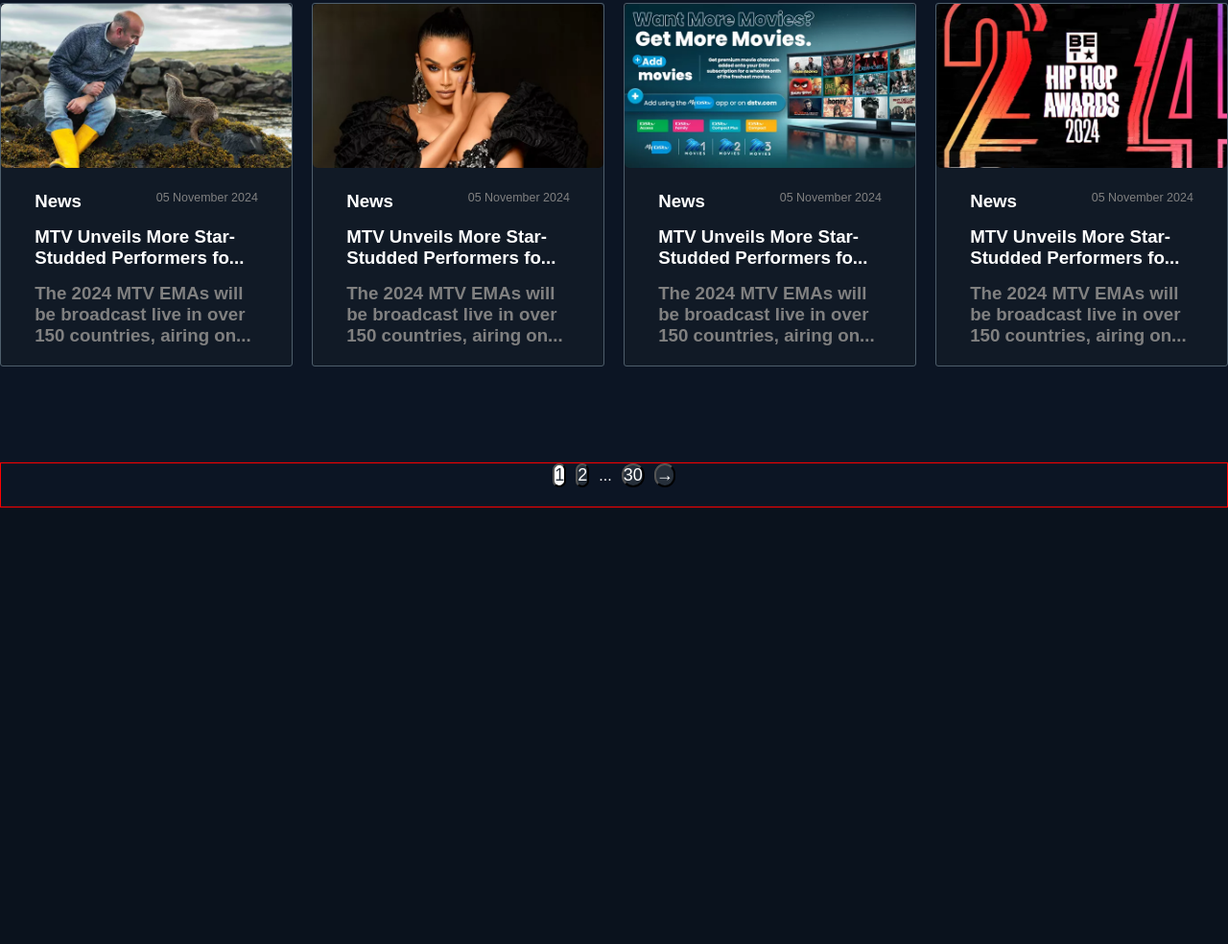
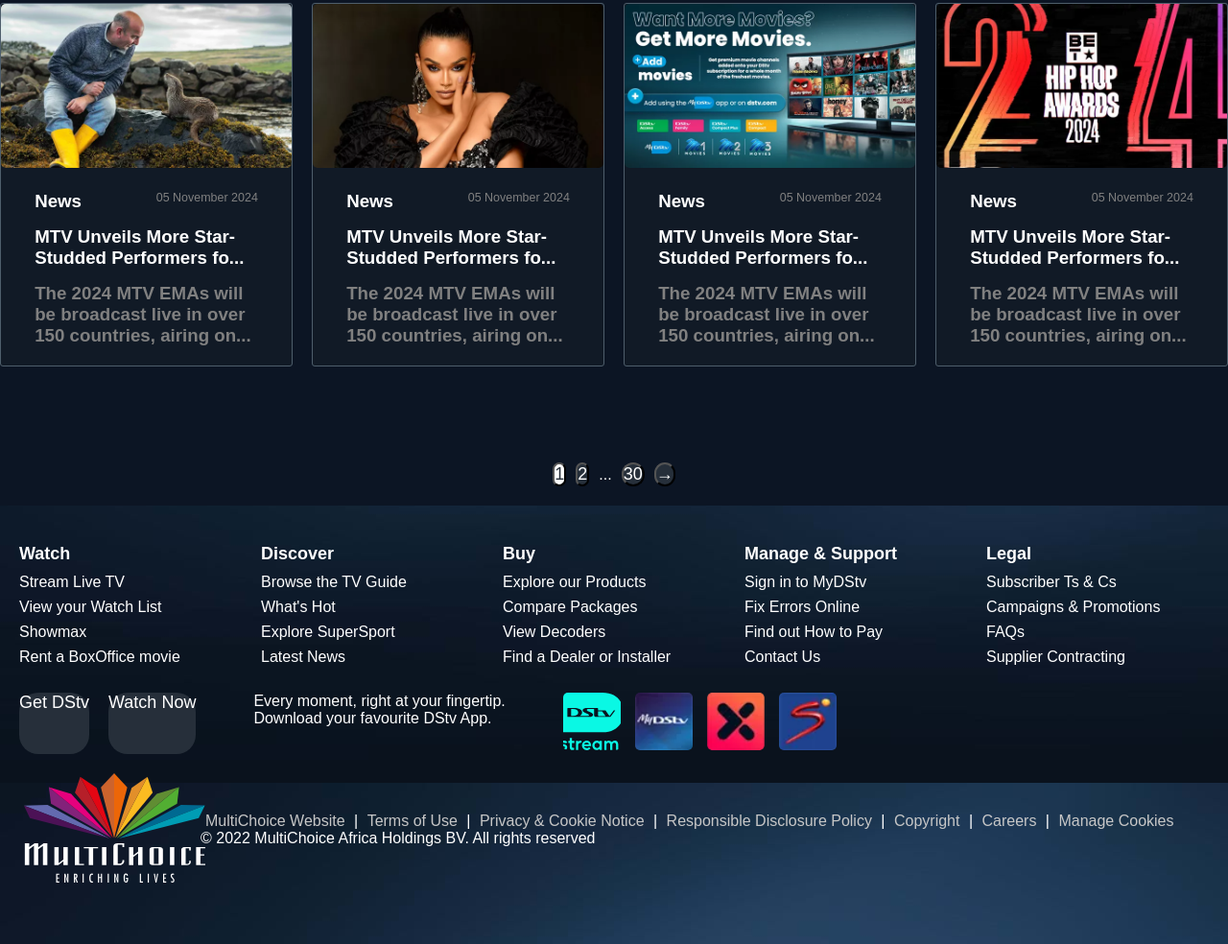
Before and after one commit to Justice-A/dstv-app, a plain HTML site: page news.html in a window 1280 px wide. Shown: the part 1434-2418 px from the top of the page at 96% size. Before the commit the page ends 1963 px from the top, so only its background shows below. Drawn offline with Linux system fonts and the light colour scheme.

Commit message:
add final changes

```diff
--- a/css/news.css
+++ b/css/news.css
@@ -168,7 +168,7 @@ img {
 
 .grid-buttons {
   /* margin: 0 auto; */
-  border: 1px red solid;
+  /* border: 1px red solid; */
   display: flex;
   align-items: center;
   justify-content: center;
@@ -188,9 +188,104 @@ img {
   border-radius: 20px;
 }
 
-.btn-1{
+.btn-1 {
   background-color: var(--white-colour);
-  color:  rgb(38, 47, 58);
+  color: rgb(38, 47, 58);
+}
+
+/* Footer Styles */
+.footer {
+  color: var(--white-colour);
+  padding: 40px 20px;
+  font-family: var(--font-family);
+}
+
+/* Footer Container */
+.footer-container {
+  display: flex;
+  flex-wrap: wrap; /* Allow wrapping for responsiveness */
+  justify-content: space-between;
+  gap: 20px;
+  margin-bottom: 20px;
+}
+
+/* Footer Columns */
+.footer-column {
+  flex: 1 1 200px; /* Flexible width with a minimum size */
+}
+
+.footer-column h3 {
+  font-size: var(--font-m);
+  font-family: var(--font-family);
+  margin-bottom: 10px;
+}
+
+.footer-column ul {
+  list-style: none;
+  padding: 0;
+}
+
+.footer-column ul li {
+  margin-bottom: 8px;
+}
+
+.footer-column ul li a {
+  color: var(--white-colour);
+  font-size: var(--font-s);
+  font-family: var(--font-family);
+  text-decoration: none;
+  transition: color 0.3s;
+}
+
+/* Footer Bottom */
+.footer-bottom {
+  display: flex;
+  flex-direction: row;
+  margin-bottom: 20px;
+  gap: 60px;
+}
+.footer-buttons {
+  gap: 20px;
+  display: flex;
+  flex-direction: row;
+}
+
+/* Footer Links */
+.footer-links {
+  display: flex;
+  flex-direction: row;
+  align-items: center;
+  margin-bottom: 20px;
+  font-size: var(--font-s);
+}
+.multichoice-icon {
+  font-size: var(--font-s);
+}
+.footer-column {
+  display: flex;
+  flex-direction: column;
+}
+.footer-links a {
+  color: #c7c7c7;
+  text-decoration: none;
+  margin: 0 5px;
+  transition: color 0.3s;
+}
+
+.footer-links a:hover {
+  color: #00aaff;
+}
+
+/* Footer Icons */
+.footer-icons {
+  display: flex;
+  gap: 15px;
+}
+
+.footer-icons img {
+  width: 60px;
+  height: 60px;
+  cursor: pointer;
 }
 
 @media (max-width: 756px) {
@@ -204,4 +299,16 @@ img {
   .header-date {
     width: 100%;
   }
+
+  .grid-container {
+    grid-template-columns: repeat(2, 1fr);
+  }
+
+  .footer-container {
+    flex-direction: column; /* Stack vertically on smaller screens */
+  }
+
+  .footer-icons {
+    flex-wrap: wrap;
+  }
 }
--- a/news.html
+++ b/news.html
@@ -343,6 +343,104 @@
           <button class="btn">→</button>
         </div>
       </section>
+
+      <footer class="footer container">
+        <div class="footer-container">
+          <!-- Footer Columns -->
+          <div class="footer-column">
+            <h3>Watch</h3>
+            <ul>
+              <li><a href="#">Stream Live TV</a></li>
+              <li><a href="#">View your Watch List</a></li>
+              <li><a href="#">Showmax</a></li>
+              <li><a href="#">Rent a BoxOffice movie</a></li>
+            </ul>
+          </div>
+
+          <div class="footer-column">
+            <h3>Discover</h3>
+            <ul>
+              <li><a href="#">Browse the TV Guide</a></li>
+              <li><a href="#">What's Hot</a></li>
+              <li><a href="#">Explore SuperSport</a></li>
+              <li><a href="#">Latest News</a></li>
+            </ul>
+          </div>
+
+          <div class="footer-column">
+            <h3>Buy</h3>
+            <ul>
+              <li><a href="#">Explore our Products</a></li>
+              <li><a href="#">Compare Packages</a></li>
+              <li><a href="#">View Decoders</a></li>
+              <li><a href="#">Find a Dealer or Installer</a></li>
+            </ul>
+          </div>
+
+          <div class="footer-column">
+            <h3>Manage & Support</h3>
+            <ul>
+              <li><a href="#">Sign in to MyDStv</a></li>
+              <li><a href="#">Fix Errors Online</a></li>
+              <li><a href="#">Find out How to Pay</a></li>
+              <li><a href="#">Contact Us</a></li>
+            </ul>
+          </div>
+
+          <div class="footer-column">
+            <h3>Legal</h3>
+            <ul>
+              <li><a href="#">Subscriber Ts & Cs</a></li>
+              <li><a href="#">Campaigns & Promotions</a></li>
+              <li><a href="#">FAQs</a></li>
+              <li><a href="#">Supplier Contracting</a></li>
+            </ul>
+          </div>
+        </div>
+
+        <!-- Footer Bottom -->
+        <div class="footer-bottom">
+          <div class="footer-buttons">
+            <div class="btn btn-primary btn--lg">Get DStv</div>
+            <div class="btn btn-secondary btn--lg">Watch Now</div>
+          </div>
+          <div>
+            <p>Every moment, right at your fingertip.</p>
+            <p>Download your favourite DStv App.</p>
+          </div>
+          <div class="footer-icons">
+            <a href="#"><img src="./images/dstv-steam-logo.svg" alt="DSTV Stream"></a>
+            <a href="#"><img src="./images/mydstv-footer-icon.jpg" alt="My DSTV"></a>
+            <a href="#"><img src="./images/showmax-logo (1).png" alt="Showmax"></a>
+            <a href="#"><img src="./images/supersport-footer-icon (1).jpg" alt="SuperSport"></a>
+          </div>
+        </div>
+
+        <!-- Footer Links -->
+        <div class="footer-links">
+          <div class="multichoice-icon">
+            <a href="#"><img src="./images/img02.svg"></a>
+          </div>
+          <div class="footer-column">
+            <div>
+              <a href="#">MultiChoice Website</a> |
+              <a href="#">Terms of Use</a> |
+              <a href="#">Privacy & Cookie Notice</a> |
+              <a href="#">Responsible Disclosure Policy</a> |
+              <a href="#">Copyright</a> |
+              <a href="#">Careers</a> |
+              <a href="#">Manage Cookies</a>
+              <div class="socials-icon">
+
+              </div>
+           </div>
+           <div>
+              <p>© 2022 MultiChoice Africa Holdings BV. All rights reserved</p>
+           </div>
+         </div>
+        </div>
+      </footer>
+
     </main>
   </body>
 </html>
```
